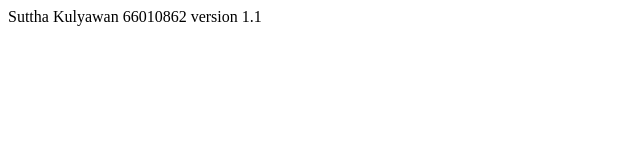
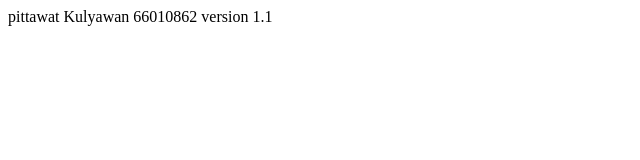
Before and after one commit to Emmyill/git101, a plain HTML site: page index.html in a window 1280 px wide. Shown: the full height of the page, 0-640 px from the left. Drawn offline with Linux system fonts and the light colour scheme.

Commit message:
Update index.html

```diff
--- a/index.html
+++ b/index.html
@@ -6,6 +6,6 @@
     <title>Document</title>
 </head>
 <body>
-    Suttha Kulyawan 66010862 version 1.1
+    pittawat Kulyawan 66010862 version 1.1
 </body>
 </html>
```
